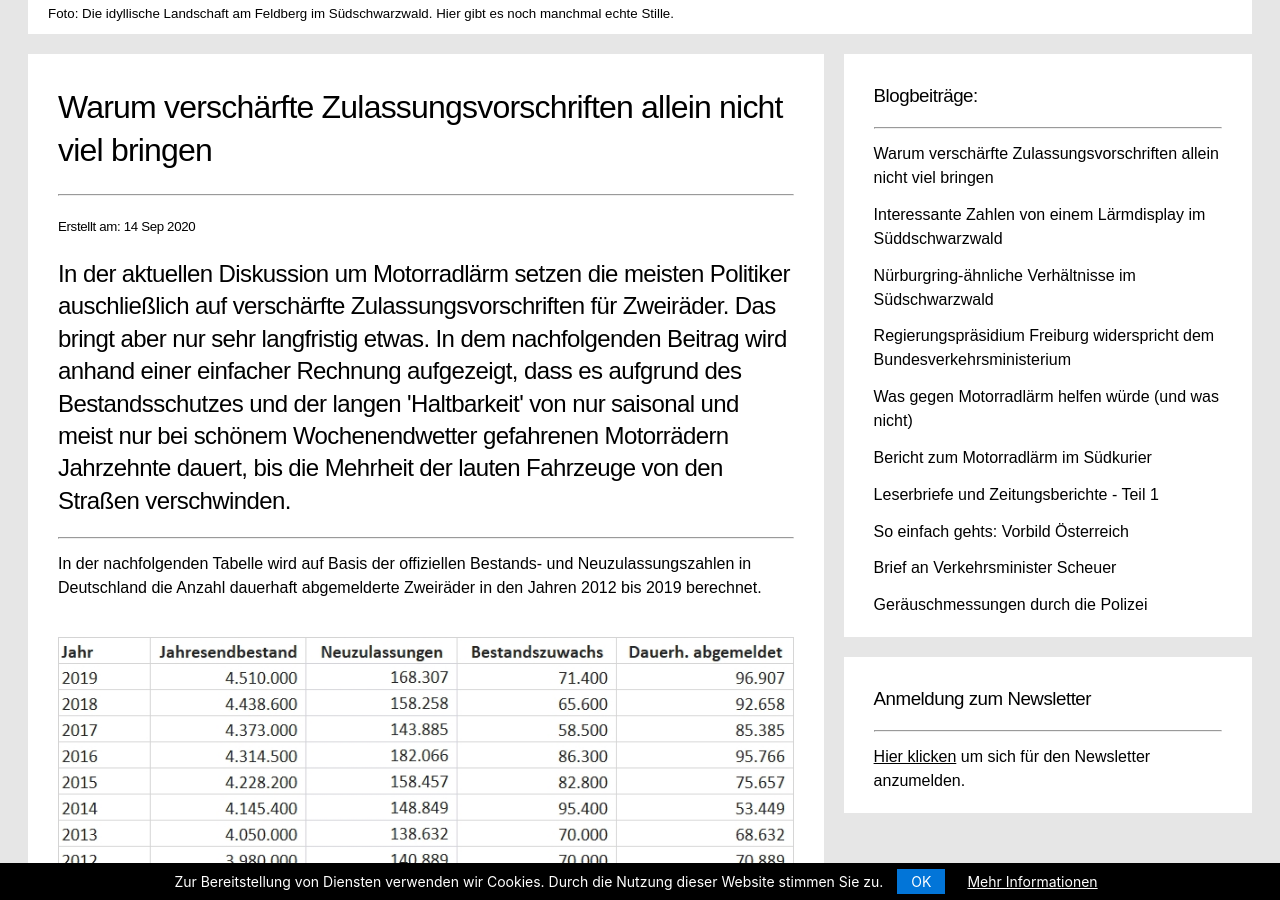
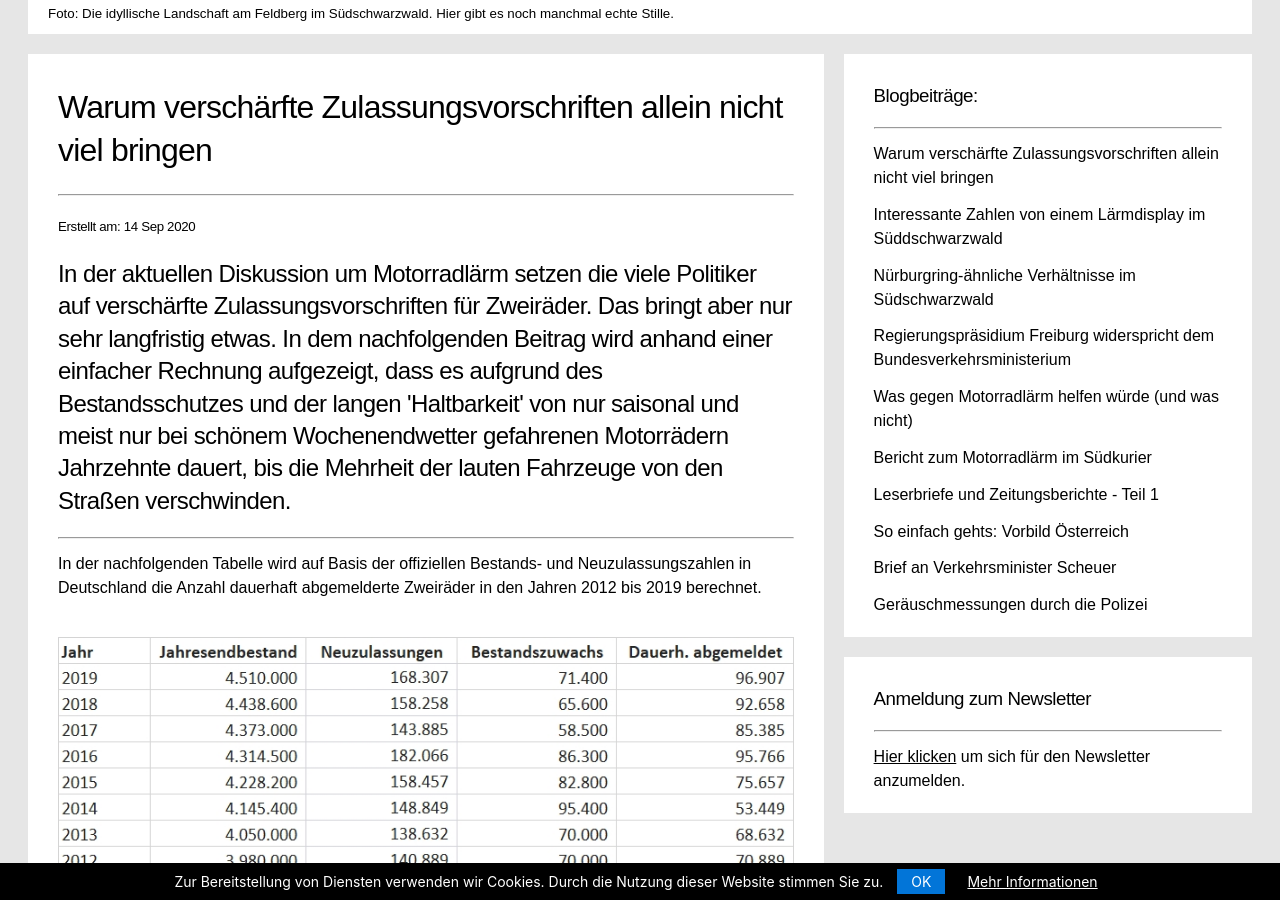
Before and after one commit to rettet-die-stille/rettet-die-stille.github.io, a Jekyll site: the page built from _posts/2020-09-15-warum-verschaerfte-zulassungsvorschriften-allein-nichts-bringen.md, in a window 1280 px wide and 900 px high, scrolled down 397 px. Built offline with Jekyll 4.4.1, drawn with Linux system fonts in a browser that asks for light colours.

Commit message:
Update 2020-09-15-warum-verschaerfte-zulassungsvorschriften-allein-nichts-bringen.md

```diff
--- a/_posts/2020-09-15-warum-verschaerfte-zulassungsvorschriften-allein-nichts-bringen.md
+++ b/_posts/2020-09-15-warum-verschaerfte-zulassungsvorschriften-allein-nichts-bringen.md
@@ -2,7 +2,7 @@
 layout: post
 title: "Warum verschärfte Zulassungsvorschriften allein nicht viel bringen"
 date: 2020-09-14
-shorttext: "In der aktuellen Diskussion um Motorradlärm setzen die meisten Politiker auschließlich auf verschärfte Zulassungsvorschriften für Zweiräder. Das bringt aber nur sehr langfristig etwas. In dem nachfolgenden Beitrag wird anhand einer einfacher Rechnung aufgezeigt, dass es aufgrund des Bestandsschutzes und der langen 'Haltbarkeit' von nur saisonal und meist nur bei schönem Wochenendwetter gefahrenen Motorrädern Jahrzehnte dauert, bis die Mehrheit der lauten Fahrzeuge von den Straßen verschwinden."
+shorttext: "In der aktuellen Diskussion um Motorradlärm setzen die viele Politiker auf verschärfte Zulassungsvorschriften für Zweiräder. Das bringt aber nur sehr langfristig etwas. In dem nachfolgenden Beitrag wird anhand einer einfacher Rechnung aufgezeigt, dass es aufgrund des Bestandsschutzes und der langen 'Haltbarkeit' von nur saisonal und meist nur bei schönem Wochenendwetter gefahrenen Motorrädern Jahrzehnte dauert, bis die Mehrheit der lauten Fahrzeuge von den Straßen verschwinden."
 ---
 
 In der nachfolgenden Tabelle wird auf Basis der offiziellen Bestands- und Neuzulassungszahlen in Deutschland die Anzahl dauerhaft abgemelderte Zweiräder in den Jahren 2012 bis 2019 berechnet.
```
